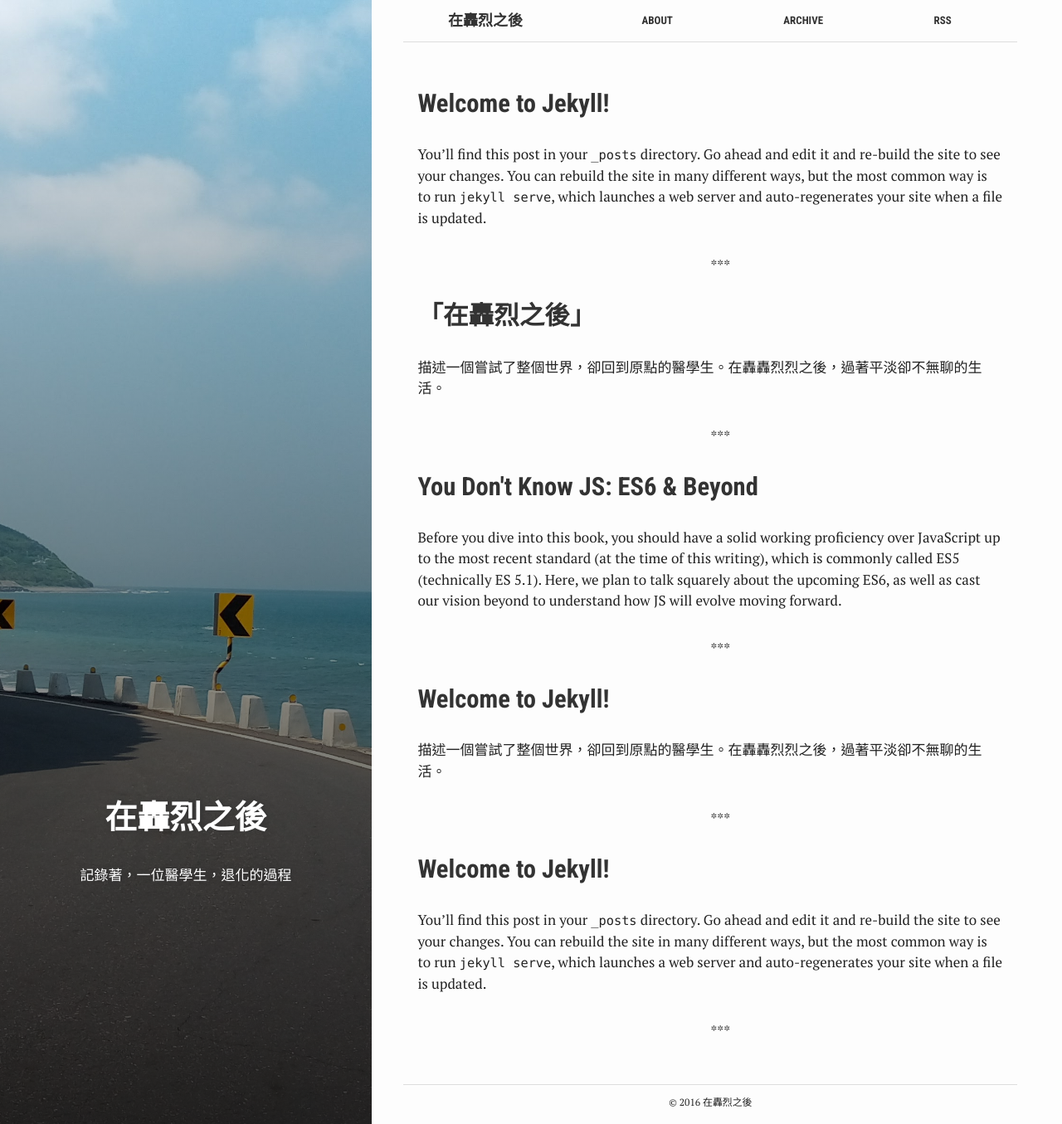
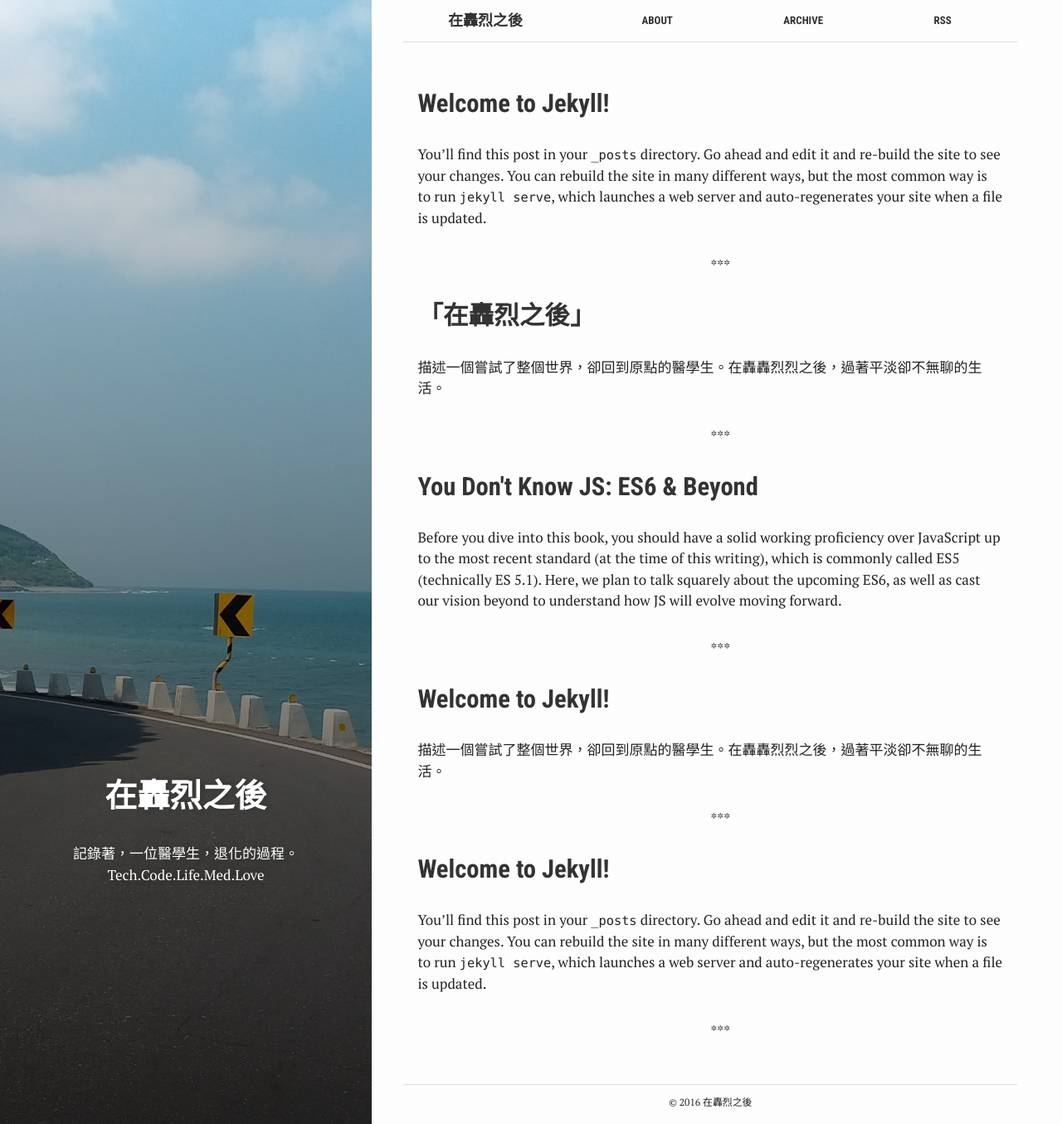
Before and after one commit to nps798/nps798.github.io, a Jekyll site: the page built from index.html, in a window 1280 px wide and 1355 px high. Shown: the whole window at 83% size. Built offline with Jekyll 4.4.1, drawn with Linux system fonts in a browser that asks for light colours.

Commit message:
index.html summary new

```diff
--- a/index.html
+++ b/index.html
@@ -3,7 +3,7 @@ bg: "taitung.jpg"
 layout: default
 crawlertitle: "nps798 blog"
 title: "在轟烈之後"
-summary: "記錄著，一位醫學生，退化的過程"
+summary: "記錄著，一位醫學生，退化的過程。\n Tech.Code.Life.Med.Love"
 ---
 
 {% for post in site.posts limit: 5 %}
```
